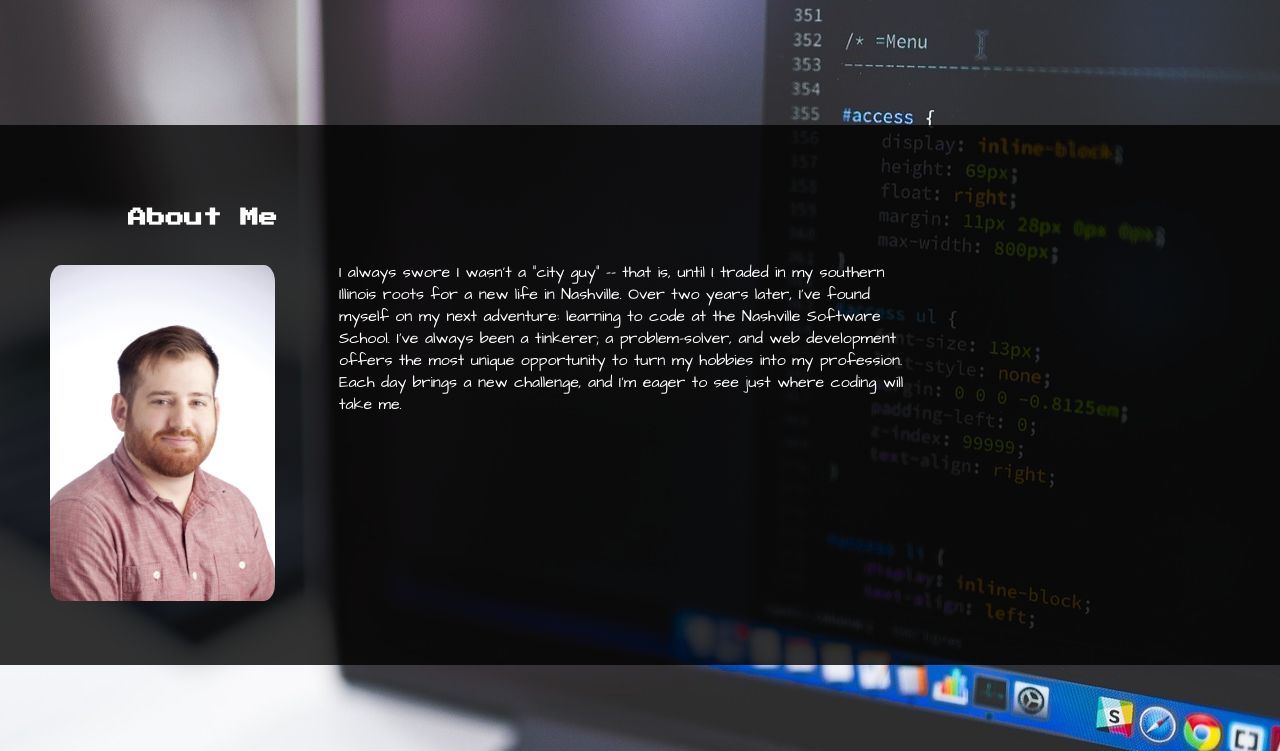
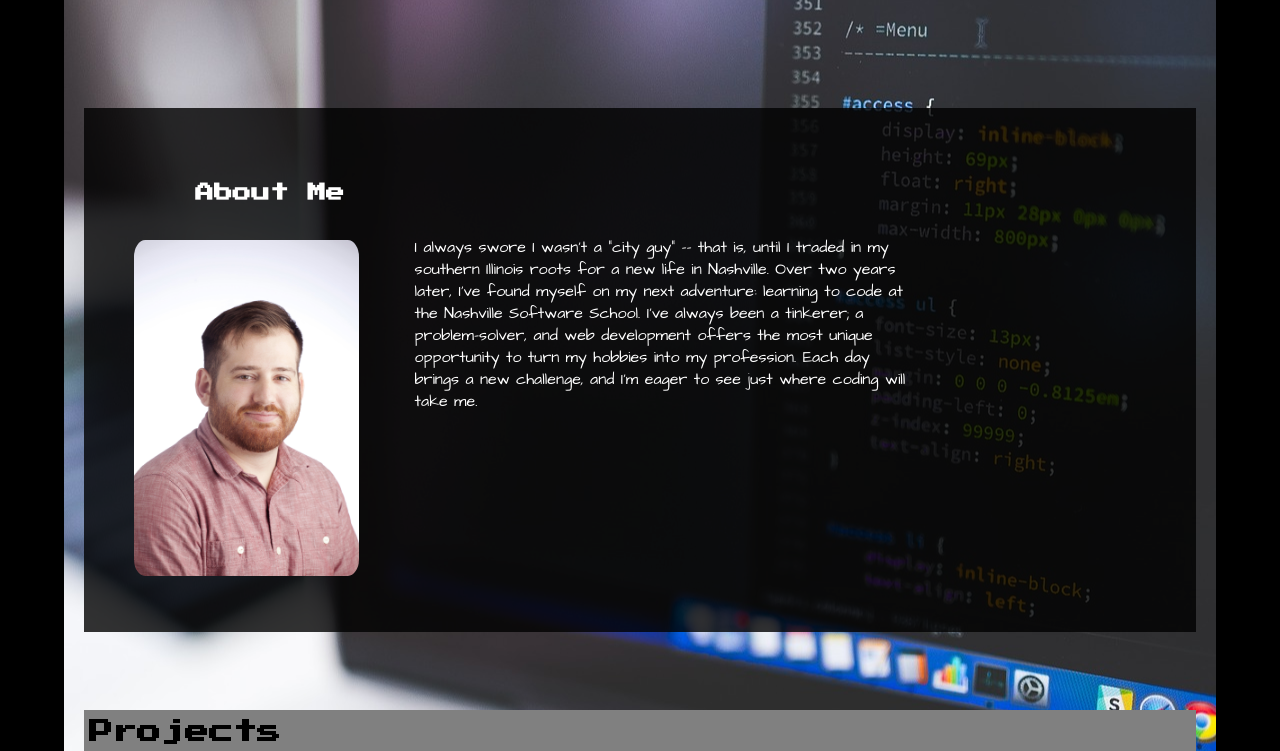
Before and after one commit to benConner/benConner.github.io, a website: page index.html in a window 1280 px wide. Shown: the part 107-858 px from the top of the page. Drawn offline with nearby package versions, Linux system fonts and the light colour scheme; files that its build step writes are made by us from their sources.

Commit message:
styling to container div

```diff
--- a/style/main.scss
+++ b/style/main.scss
@@ -4,10 +4,14 @@
 @import "projects.scss";
 
 body{
-	background: url(/img/code.jpg) black no-repeat fixed;
+	margin: 0;
+  background-color: black;
+}
+.body-container{
+  background: url(/img/code.jpg) black no-repeat fixed;
 	background-position: center;
-	// background-size: 100%;
-  margin: 0;
+  margin: 0 5%;
+  padding:0 20px;
 }
 
 .font_text{
```
